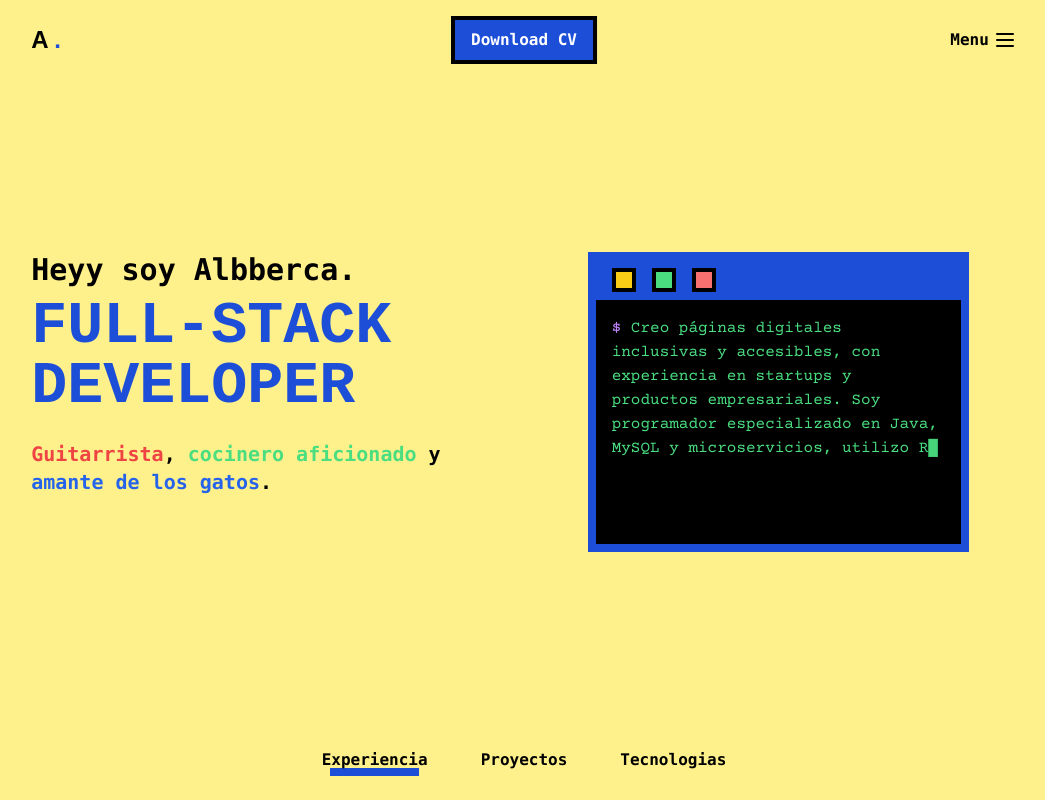
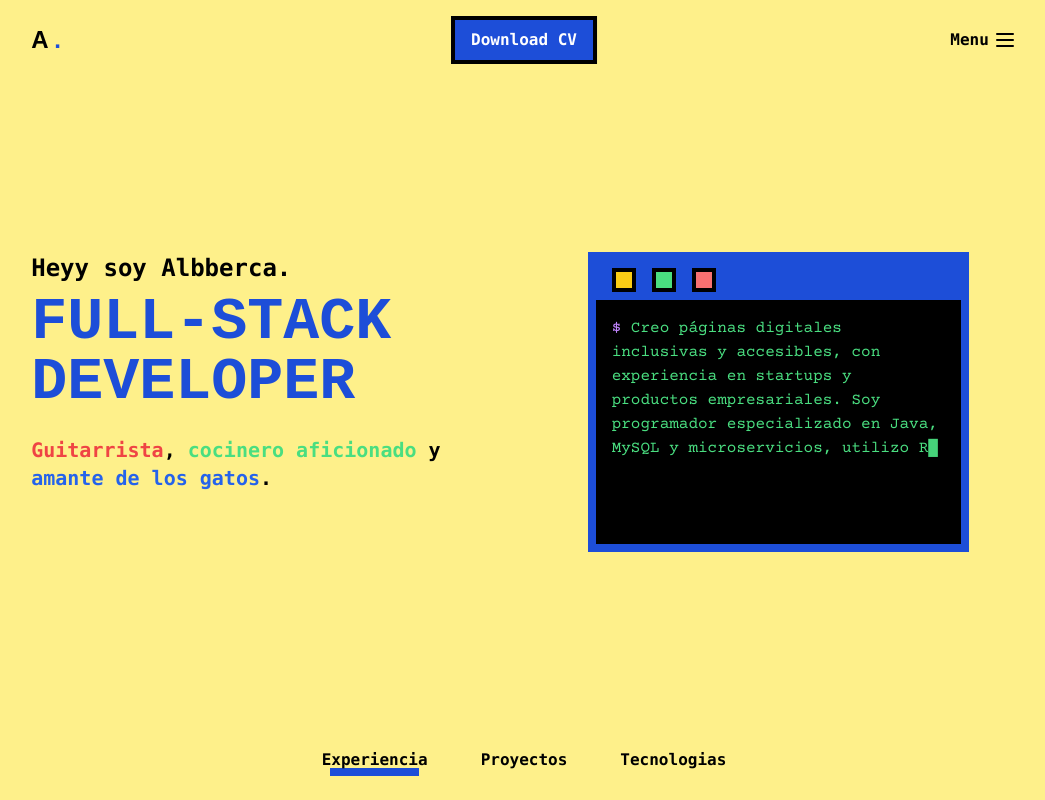
Before and after one commit to AlbbercaGit/portfolio, a Next.js app: page / in a window 1280 px wide. Shown: the top 800 px of the page, without its empty margins (116-1161 px from the left). Built offline with nearby package versions, Linux system fonts and the light colour scheme; a web font is replaced by a local one.

Commit message:
Detalles Nav

```diff
--- a/package.json
+++ b/package.json
@@ -17,6 +17,7 @@
     "@fontsource/courier-prime": "^5.1.0",
     "@fontsource/inter": "^5.1.0",
     "autoprefixer": "^10.4.20",
+    "framer-motion": "^11.5.4",
     "lucide-react": "^0.439.0",
     "next": "^14.2.10",
     "react": "^18",
--- a/src/app/components/DynamicNavBar.tsx
+++ b/src/app/components/DynamicNavBar.tsx
@@ -4,7 +4,7 @@ import { useState, useEffect, useRef } from 'react'
 
 const sections = [
   { id: 'hero', name: 'INICIO' },
-  { id: 'Experiencia', name: 'EXPERIENCIA' },
+  { id: 'experiencia', name: 'EXPERIENCIA' },
   { id: 'proyectos', name: 'PROYECTOS' },
   { id: 'tecnologias', name: 'TECNOLOGÍAS' },
 ]
--- a/src/app/components/hero.tsx
+++ b/src/app/components/hero.tsx
@@ -52,7 +52,7 @@ export default function Component() {
       <main className="flex-grow flex items-center w-full justify-center relative z-10">
         <div className="grid grid-cols-1 md:grid-cols-2 gap-8 w-full md:w-4/5">
           <div>
-            <p className="text-3xl mb-2 text-black font-mono font-semibold">
+            <p className="text-2xl mb-2 text-black font-mono font-semibold">
               Heyy soy Albberca.
             </p>
             <h1 className="text-5xl md:text-6xl mb-6 font-vcr uppercase font-extrabold text-blue-700 ">
```
Also changed, not shown: 1 other file (tests, documents, lock files or other folders).
